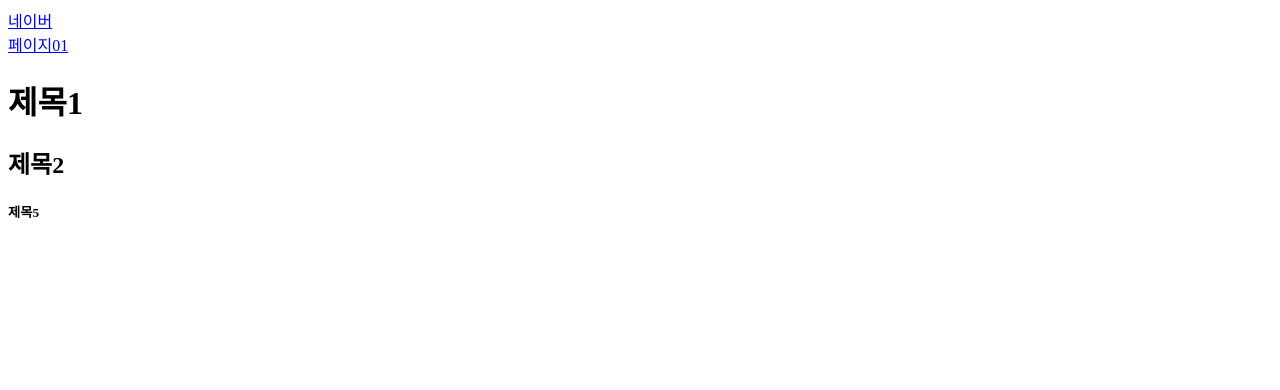
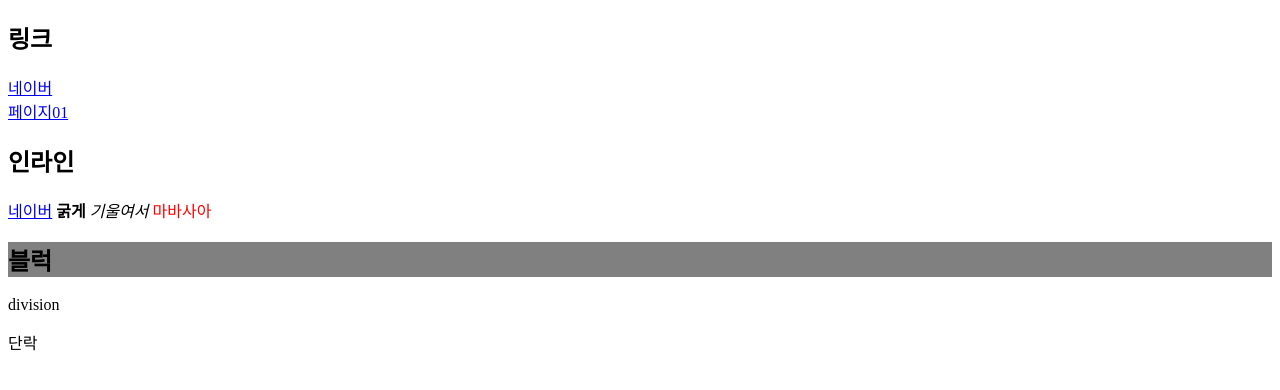
Before and after one commit to booldook/codelab-0808-html-01, a plain HTML site: page index.html in a window 1280 px wide. Drawn offline with Linux system fonts and the light colour scheme.

Commit message:
inline, block 요소 설명

```diff
--- a/index.html
+++ b/index.html
@@ -9,13 +9,26 @@
   </head>
   <body>
     <!-- 링크 -->
+    <h2>링크</h2>
     <a href="https://naver.com" target="_blank">네이버</a>
     <br />
     <!-- 레드라인 -->
     <a href="./page01.html">페이지01</a>
-    <h1>제목1</h1>
-    <h2>제목2</h1>
-    <h5>제목5</h1>
-    <div></div>
+    <h2>인라인</h2>
+    <div>
+      <a href="//naver.com">네이버</a>
+      <b>굵게</b>
+
+      <em>기울여서</em>
+      <span style="color: red">마바사아</span>
+      <img />
+      <form />
+    </div>
+    <h2 style="background-color: grey">블럭</h2>
+    <div>division</div>
+    <p>단락</p>
+    <!-- div: 순수 영역 구분 -->
+    <!-- p: 문장 안에서 단락 -->
+    <!-- semantic 블럭 요소: head, body, header, main, nav, section, article, aside, footer ... -->
   </body>
 </html>
```
